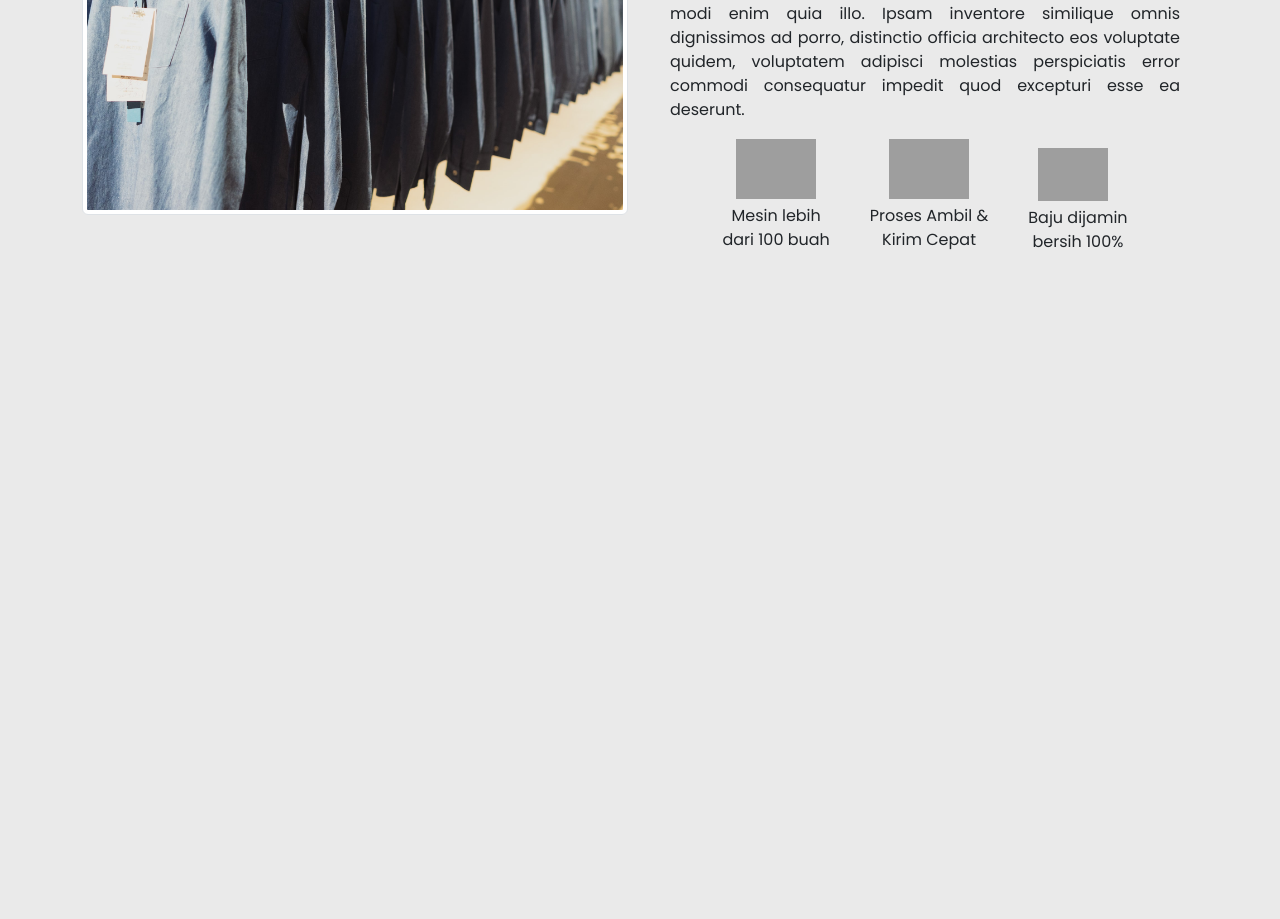
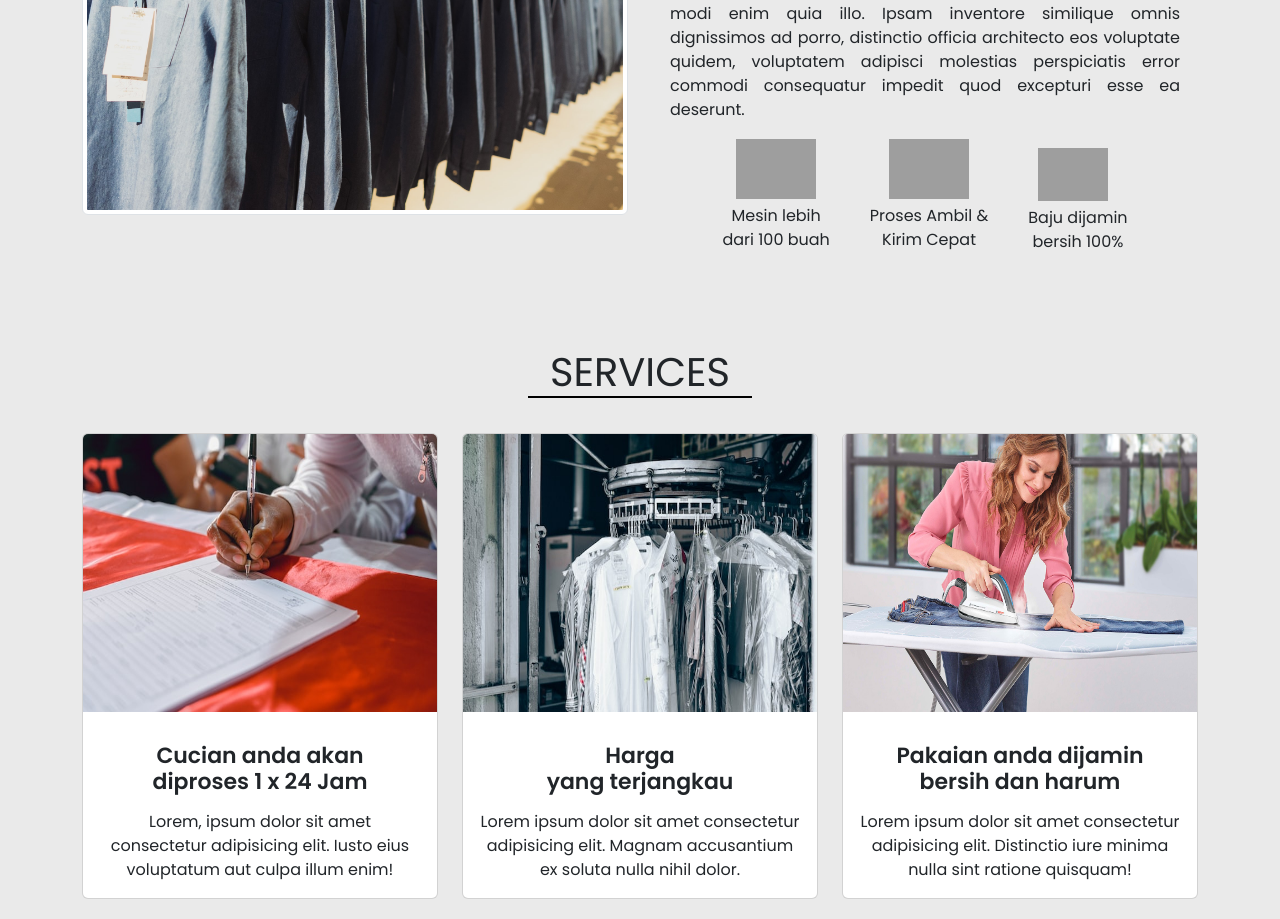
Before and after one commit to abiyyu12/Laundry_WEB, a plain HTML site: page index.html in a window 1280 px wide. Shown: the part 1102-2021 px from the top of the page. Before the commit the page ends 1402 px from the top, so only its background shows below. Drawn offline with nearby package versions, Linux system fonts and the light colour scheme; grey boxes are pictures that could not be loaded.

Commit message:
Menambahkan Services

```diff
--- a/index.html
+++ b/index.html
@@ -154,6 +154,79 @@
         </div>
       </div>
     </section>
+
+    <!-- Services -->
+
+    <section id="services">
+      <div class="container">
+        <div class="mt-5 text-center">
+          <h1>SERVICES</h1>
+        </div>
+        <div class="row">
+          <div class="col-lg-4 text-center">
+            <div class="card">
+              <img
+                src="images/sollange-brenis-q-A3o3Leqt0-unsplash.jpg"
+                class="card-img-top"
+                alt="Images-1"
+                height="278"
+              />
+              <div class="card-body">
+                <h5 class="card-title">
+                  Cucian anda akan <br />
+                  diproses 1 x 24 Jam
+                </h5>
+                <p class="card-text">
+                  Lorem, ipsum dolor sit amet consectetur adipisicing elit.
+                  Iusto eius voluptatum aut culpa illum enim!
+                </p>
+              </div>
+            </div>
+          </div>
+          <div class="col-lg-4 text-center">
+            <div class="card">
+              <img
+                src="images/nathan-dumlao-YbGMa1Jz1yY-unsplash.jpg"
+                class="card-img-top"
+                alt="Images-1"
+                height="278"
+              />
+              <div class="card-body">
+                <h5 class="card-title">
+                  Harga <br />
+                  yang terjangkau
+                </h5>
+                <p class="card-text">
+                  Lorem ipsum dolor sit amet consectetur adipisicing elit.
+                  Magnam accusantium ex soluta nulla nihil dolor.
+                </p>
+              </div>
+            </div>
+          </div>
+          <div class="col-lg-4 text-center">
+            <div class="card">
+              <img
+                src="images/polti-science-effective-ironing.jpg"
+                class="card-img-top"
+                alt="Images-1"
+                height="278"
+              />
+              <div class="card-body">
+                <h5 class="card-title">
+                  Pakaian anda dijamin <br />
+                  bersih dan harum
+                </h5>
+                <p class="card-text">
+                  Lorem ipsum dolor sit amet consectetur adipisicing elit.
+                  Distinctio iure minima nulla sint ratione quisquam!
+                </p>
+              </div>
+            </div>
+          </div>
+        </div>
+      </div>
+    </section>
+
     <script
       src="https://cdn.jsdelivr.net/npm/bootstrap@5.2.3/dist/js/bootstrap.bundle.min.js"
       integrity="sha384-kenU1KFdBIe4zVF0s0G1M5b4hcpxyD9F7jL+jjXkk+Q2h455rYXK/7HAuoJl+0I4"
--- a/style.css
+++ b/style.css
@@ -82,11 +82,13 @@ body {
   text-indent: 20px;
 }
 
-#about h1 {
+#about h1,
+#services h1 {
   margin-bottom: 35px;
 }
 
-#about h1::after {
+#about h1::after,
+#services h1::after {
   content: "";
   display: block;
   border-bottom: #000 solid 2px;
@@ -100,6 +102,10 @@ body {
   justify-content: center;
 }
 
+#about .about-konten p {
+  font-size: 16px;
+}
+
 #about .icons-about .icon-about {
   margin: 0 20px;
 }
@@ -108,6 +114,20 @@ body {
   margin-top: 5px;
   text-align: center;
   text-indent: 0;
+  font-size: 16px;
+}
+
+#services .card-body .card-title {
+  font-size: 22px;
+  font-weight: 600;
+  margin: 15px 0;
+}
+#services .card-body .card-text {
+  font-size: 16px;
+}
+
+#services .card {
+  margin-bottom: 20px;
 }
 
 @media (max-width: 720px) {
```
Also changed, not shown: images/nathan-dumlao-YbGMa1Jz1yY-unsplash.jpg (added), images/polti-science-effective-ironing.jpg (added), images/sollange-brenis-q-A3o3Leqt0-unsplash.jpg (added).
